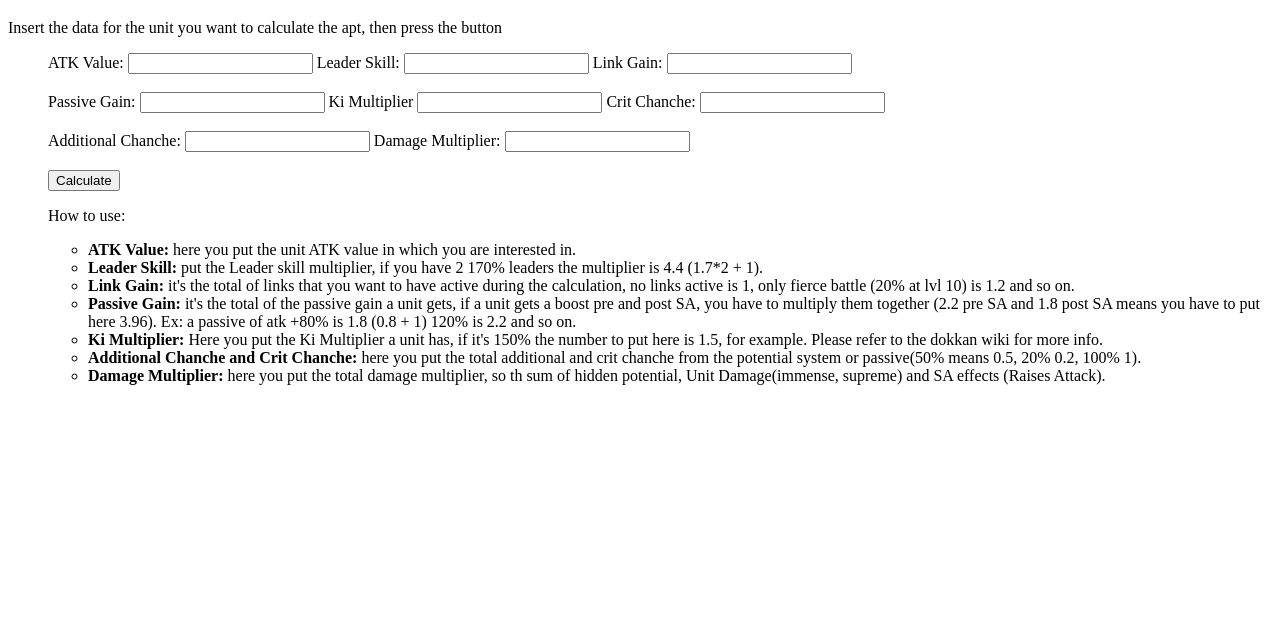
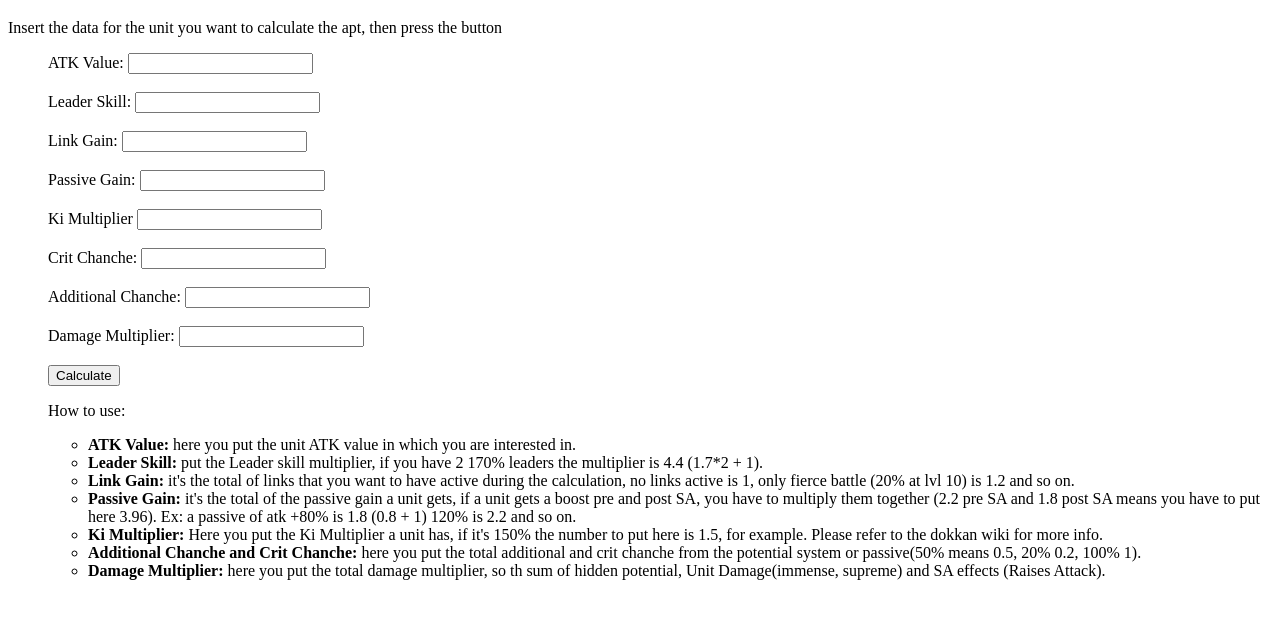
Before and after one commit to NotARanger97/NotARanger97.github.io, a plain HTML site: page index.html in a window 1280 px wide. Shown: the part 61-680 px from the top of the page. Drawn offline with Linux system fonts and the light colour scheme.

Commit message:
Update index.html

```diff
--- a/index.html
+++ b/index.html
@@ -9,19 +9,19 @@
 	<p>Insert the data for the unit you want to calculate the apt, then press the button </p>
 	<ul>
 	<label for="atk">ATK Value: </label>
-	<input type="text" id="atk">
+	<input type="text" id="atk"><br><br>
 	<label for="ls">Leader Skill: </label>
-	<input type="text" id="ls">
+	<input type="text" id="ls"><br><br>
 	<label for="links">Link Gain: </label>
 	<input type="text" id="links"><br><br>
 	<label for="passive">Passive Gain: </label>
-	<input type="text" id="passive">
+	<input type="text" id="passive"><br><br>
 	<label for="ki">Ki Multiplier</label>
-	<input type="text" id="ki">
+	<input type="text" id="ki"><br><br>
 	<label for="crit">Crit Chanche: </label>
 	<input type="text" id="crit"><br><br>
 	<label for="add">Additional Chanche: </label>
-	<input type="text" id="add">
+	<input type="text" id="add"><br><br>
 	<label for="dm">Damage Multiplier:</label>
 	<input type="text" id="dm">
 	<br><br>
```
